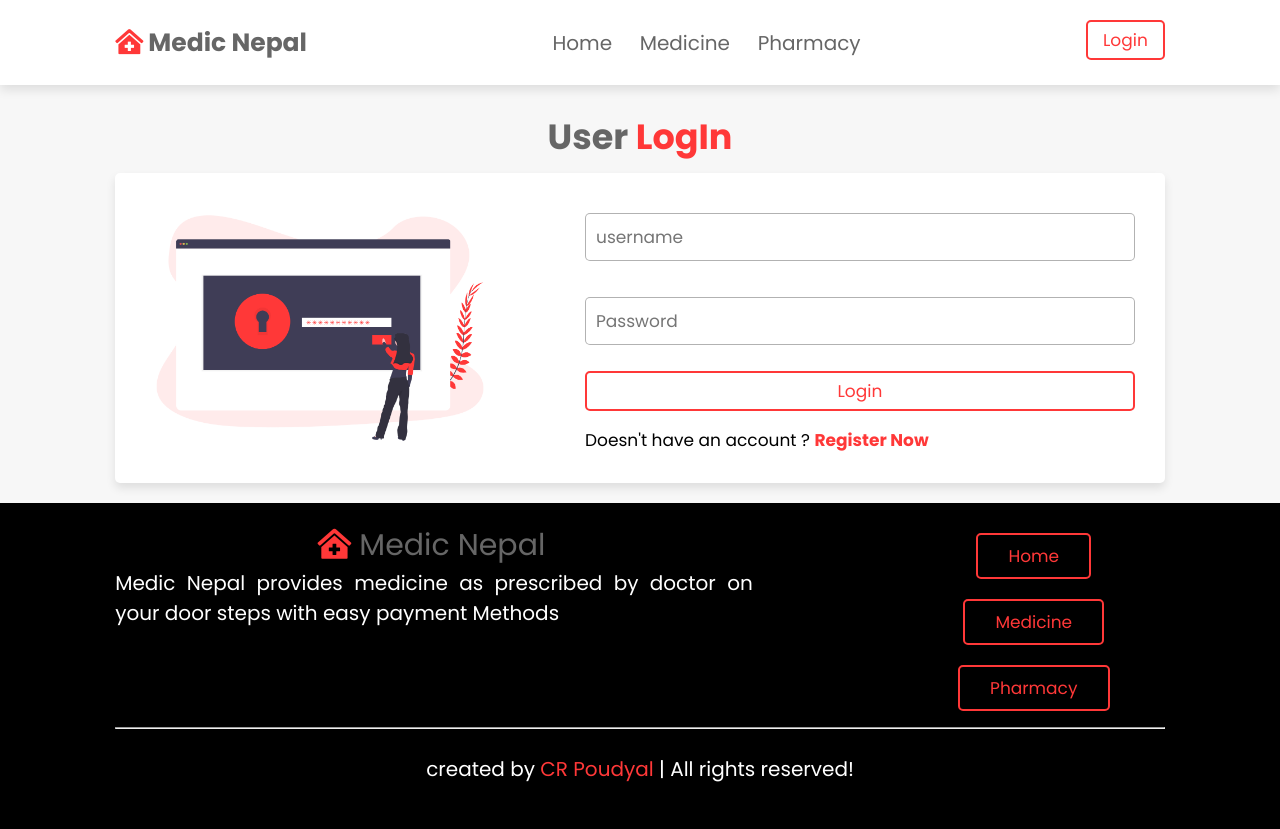
After one commit to crpoudyal/Medic-Nepal, a PHP site: page /login.php in a window 1280 px wide. The commit adds this page. Run offline with PHP 8.4, Linux system fonts and the light colour scheme.

Commit message:
login page

```diff
--- a/css/style.css
+++ b/css/style.css
@@ -306,6 +306,74 @@ a {
 }
 /* Individual product sec */
 
+/* Login */
+.login {
+  margin-top: 8rem;
+}
+
+.login .row {
+  padding: 2rem;
+  box-shadow: 0 0.5rem 1rem rgba(0, 0, 0, 0.1);
+  background: #fff;
+  display: flex;
+  flex-wrap: wrap;
+  gap: 7rem;
+  border-radius: 0.5rem;
+}
+
+.login .row .image {
+  flex: 1 1 30rem;
+}
+
+.login .row .image img {
+  height: 100%;
+  width: 100%;
+  object-fit: cover;
+  border-radius: 0.5rem;
+}
+
+.login .row form {
+  flex: 1 1 50rem;
+  padding: 1rem;
+}
+
+.login .row form .inputBox input {
+  padding: 1rem;
+  margin: 1rem 0;
+  font-size: 1.7rem;
+  color: #333;
+  text-transform: none;
+  border: 0.1rem solid rgba(0, 0, 0, 0.3);
+  border-radius: 0.5rem;
+  width: 100%;
+}
+.login-btn {
+  display: inline-block;
+  padding: 0.5rem 1.5rem;
+  border: 0.2rem solid #ff3838;
+  color: #ff3838;
+  background: #fff;
+  cursor: pointer;
+  font-size: 1.7rem;
+  border-radius: 0.5rem;
+  overflow: hidden;
+  z-index: 0;
+  width: 100%;
+}
+.login-btn:hover {
+  color: #fff;
+  background: #ff3838;
+}
+#register {
+  font-size: 1.7rem;
+}
+#reg-span {
+  cursor: pointer;
+  font-weight: bolder;
+  color: #ff3838;
+}
+/* Login */
+
 /* footer */
 .footer {
   display: flex;
--- /dev/null
+++ b/login.php
@@ -0,0 +1,50 @@
+<!DOCTYPE html>
+<html lang="en">
+<head>
+    <meta charset="UTF-8">
+    <meta name="viewport" content="width=device-width, initial-scale=1.0">
+
+    <!-- font awesome cdn link  -->
+    <link rel="stylesheet" href="https://cdnjs.cloudflare.com/ajax/libs/font-awesome/5.15.3/css/all.min.css">
+
+     <!-- custom css file link  -->
+    <link rel="stylesheet" href="css/style.css">
+
+    <title>Medic Nepal | Medicine Nepal</title>
+</head>
+<body>
+      <!-- header section starts  -->
+<?php
+require 'require/header.php';
+?>
+<!-- header section ends -->
+
+ <!-- login -->
+
+<section class="login" id="login">
+    <h1 class="heading">User<span> LogIn</span></h1>
+    <div class="row">
+        <div class="image">
+            <img src="images/login.png" alt="">
+        </div>
+        <form action="">
+            <div class="inputBox">
+                <input type="text" placeholder="username"><br/><br/>
+                <input type="password" placeholder="Password">
+            </div><br/>
+            <input type="submit" value="Login" class="login-btn"><br/><br/>
+            <p id="register">Doesn't have an account ? <span id="reg-span">Register Now<span><p>
+        </form>
+    </div>
+</section>
+ <!-- login -->
+
+ <!-- footer section  -->
+<?php
+require 'require/footer.php';
+?>
+
+<!-- custom js file link  -->
+<script src="./js/script.js"></script>
+</body>
+</html>
--- a/require/header.php
+++ b/require/header.php
@@ -7,7 +7,6 @@
         <a href="#">Pharmacy</a>
     </nav>
     <div id="nav-icon">
-        <a href="#" class=""><i class="fa fa-cart-arrow-down"></i></a>
-        <a href="#" class=""><i class="fa fa-user"></i> user</a>
+        <a href="login.php" class="login-btn">Login</a>
     </div>
 </header>
```
Also changed, not shown: images/login.png (added).
